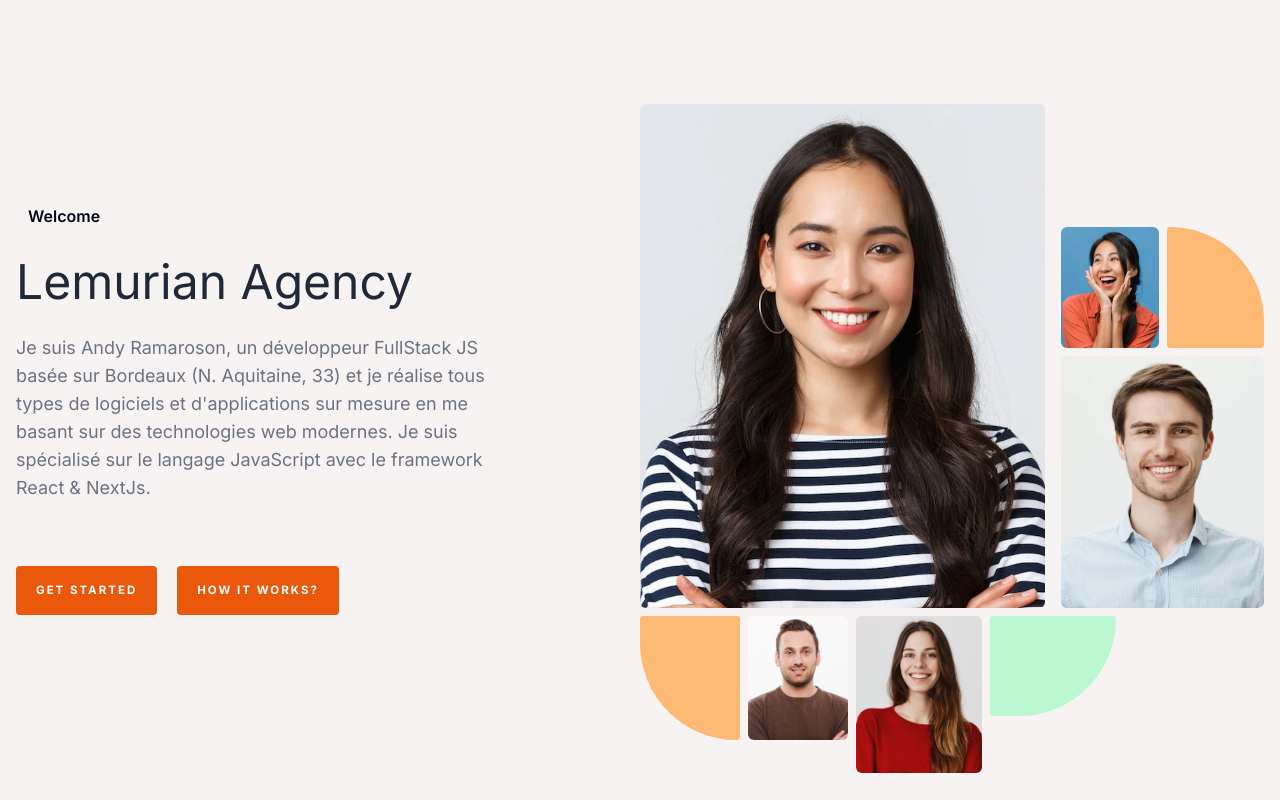
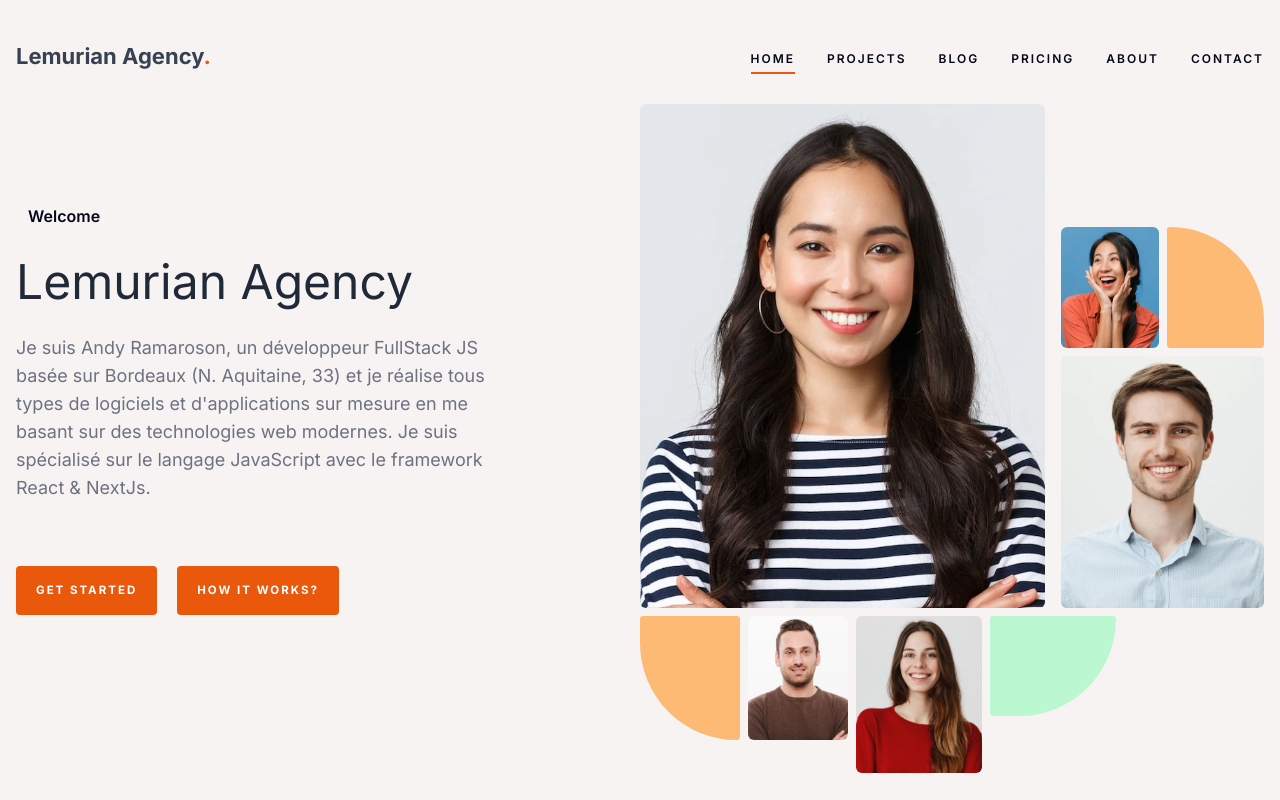
Before and after one commit to lemurian33/product, a Next.js app: page / in a window 1280 px wide. Shown: the top 800 px of the page. Built offline with nearby package versions, Linux system fonts and the light colour scheme.

Commit message:
feat(navigation-components-home) update page home with navigation desktop and mobile

```diff
--- a/app/layout.tsx
+++ b/app/layout.tsx
@@ -1,6 +1,8 @@
 import type { Metadata } from 'next'
 import { Inter } from 'next/font/google'
 import './globals.css'
+
+import Navigation from './../components/Navigation'
 
 const inter = Inter({ subsets: ['latin'] })
 
@@ -17,6 +19,7 @@ export default function RootLayout({
   return (
     <html lang="en">
       <body className={`${inter.className} bg-[#f8f3f3] overflow-x-hidden w-full`}>
+        <Navigation />
         {children}
       </body>
     </html>
--- /dev/null
+++ b/components/Navigation.tsx
@@ -0,0 +1,183 @@
+"use client"
+
+import React, { Fragment, useState, useEffect } from "react";
+import { Dialog, Transition } from "@headlessui/react";
+import { XMarkIcon } from '@heroicons/react/24/outline';
+import { HiMenu } from "react-icons/hi";
+import Link from "next/link";
+import { usePathname } from "next/navigation";
+
+interface NavigationMenu {
+  href: string;
+  label: string;
+}
+
+const navigationMenu: NavigationMenu[] = [
+  { href: '/', label: 'Home' },
+  { href: '/projects', label: 'Projects' },
+  { href: '/blog', label: 'Blog' },
+  { href: '/pricing', label: 'Pricing' },
+  { href: '/about', label: 'About' },
+  { href: '/contact', label: 'Contact' },
+];
+
+export default function Navigation() {
+  const [open, setOpen] = useState(false);
+  const pathname = usePathname();
+  let newPathname = '';
+
+  newPathname = pathname;
+  if (pathname.includes('/blog')) {
+    newPathname = '/blog';
+  } else if (pathname.includes('/projects')) {
+    newPathname = '/projects';
+  }
+
+  const [] = useState({})
+
+  let wHeight = null
+  let wWidth = null
+  if (typeof window !== 'undefined') {
+    wHeight= window.innerHeight;
+    wWidth= window.innerWidth;
+  }
+
+  const [dimensions, setDimensions] = useState({
+    heigth: wHeight,
+    width: wWidth,
+  })
+
+  useEffect(() => {
+    function handleResize() {
+      setDimensions({
+        height: window.innerHeight,
+        width: window.innerWidth,
+      })
+      if(dimensions.width > 768 && open) {
+        setOpen(false)
+      }
+    }
+    window.addEventListener('resize', handleResize)
+
+    return(_: any) => {
+      window.removeEventListener('resize', handleResize)
+    }
+  })
+
+
+  return (
+    <div>
+      <header role="banner" className="py-10 absolute w-full z-[3]">
+        <div className="container px-4 mx-auto flex items-center justify-between">
+          <div>
+            <Link
+              href="/"
+              className="text-[22px] text-gray-700 font-bold">
+              Lemurian Agency
+              <span className="text-orange-600">.</span>
+            </Link>
+          </div>
+          <div className="flex">
+            <ul role="list" className="hidden md:flex space-x-8">
+              {navigationMenu.map((menu, index) => (
+                <li key={menu.label}>
+                  <Link href={menu.href} className={`relative before:content-['']
+                     before:absolute before:bottom-0 before:left-0 before:w-full
+                     before:h-[2px] before:bg-orange-600 before:origin-[100%, 50%]
+                     before:transistion-all before:duration-300 before:ease-in-out
+                     before:scale-x-0 before:scale-y-[1] before:scale-z[1]
+                     before:wil-change-transform hover:before:origin-[100%, 0%]
+                     hover:before:scale-x-[1] hover:before:scale-y-[1]
+                     hover:before:scale-z-[1] text-[12px] tracking-[2px] uppercase
+                     font-semibold pb-2 ${newPathname == menu.href ?
+                      "border-orange-600 before:scale-x-[1]" : " border-transparent" }`}>
+                    {menu.label}
+                  </Link>
+                </li>
+              ))}
+            </ul>
+            <button className="md:hidden text-md" onClick={() => setOpen(true)}>
+              {open ? null : <HiMenu />}
+            </button>
+          </div>
+        </div>
+      </header>
+
+      <Transition.Root show={open} as={Fragment}>
+        <Dialog as="div" className="relative z-10" onClose={() => setOpen(false)}>
+          <Transition.Child
+            as={Fragment}
+            enter="ease-in-out duration-500"
+            enterFrom="opacity-0"
+            enterTo="opacity-100"
+            leave="ease-in-out duration-500"
+            // leaveForm="opacity-100"
+            leaveTo="opacity-0"
+          >
+            <div className="fixed inset-0 bg-gray-500 bg-opacity-25 transition-opacity" />
+          </Transition.Child>
+          <div className="fixed inset-0 overflow-hidden">
+            <div className="absolute inset-0 overflow-hidden">
+              <div className="pointer-events-none fixed inset-y-0 right-0 flex max-w-full pl-10">
+                <Transition.Child
+                  as={Fragment}
+                  enter="transform transistion-all ease-in-out duration-500 sm:duration-500"
+                  enterFrom="translate-x-full"
+                  enterTo="translate-x-0"
+                  leave="transform transition-all ease-in-out duration-500 sm:duration-500"
+                  leaveFrom="opacity-100"
+                  leaveTo="opacity-0"
+                >
+                  <Dialog.Panel className="pointer-events-auto w-screen max-w-sm">
+                    <div className="flex h-full flex-col overflow-y-scroll bg-white shadow-xl">
+                      <div className="flex-1 overflow-y-auto px-8 py-6 sm:px-12">
+                        <div className="flex items-start justify-between">
+                          <Dialog.Title className="text-lg font-medium text-gray-900">
+                            Menu
+                          </Dialog.Title>
+                          <div className="ml-3 flex h-7 items-center">
+                            <button
+                              type="button"
+                              className="relative -m-2 p-2 text-gray-400 hover:text-gray-500"
+                              onClick={() => setOpen(false)}>
+                              <span className="absolute -inset-0.5" />
+                              <span className="sr-only">Close panel</span>
+                              <XMarkIcon className="h-6 w-6" aria-hidden="true" />
+                            </button>
+                          </div>
+                        </div>
+                        <div className="mt-8">
+                          <div className="flow-root">
+                            <ul role="list">
+                              {navigationMenu.map((menu, index) => (
+                                <li key={menu.label}>
+                                  <Link
+                                    href={menu.href}
+                                    className="py-2 inline-block">
+                                    {menu.label}
+                                  </Link>
+                                </li>
+                              ))}
+                            </ul>
+                          </div>
+                        </div>
+                      </div>
+                      <div className="border-t border-gray-200 px-4 py-6 sm:px-6">
+                        <div>
+                          <Link href="/contact" className="block text-center text-[11.5px]
+                            tracking-2[2px] font-bold uppercase bg-orange-600 py-4 px-5 text-white rounded-md">
+                            Contact us now
+                          </Link>
+                        </div>
+                      </div>
+                    </div>
+                  </Dialog.Panel>
+                </Transition.Child>
+              </div>
+            </div>
+          </div>
+        </Dialog>
+      </Transition.Root>
+    </div>
+  );
+}
--- a/package.json
+++ b/package.json
@@ -9,6 +9,8 @@
     "lint": "next lint"
   },
   "dependencies": {
+    "@headlessui/react": "^1.7.17",
+    "@heroicons/react": "^2.0.18",
     "class-variance-authority": "^0.7.0",
     "clsx": "^2.0.0",
     "framer-motion": "^10.16.5",
@@ -17,6 +19,7 @@
     "prettier": "^2.8.1",
     "react": "^18",
     "react-dom": "^18",
+    "react-icons": "^4.11.0",
     "tailwind-merge": "^2.0.0",
     "tailwindcss-animate": "^1.0.7"
   },
```
Also changed, not shown: 1 other file (tests, documents, lock files or other folders).
